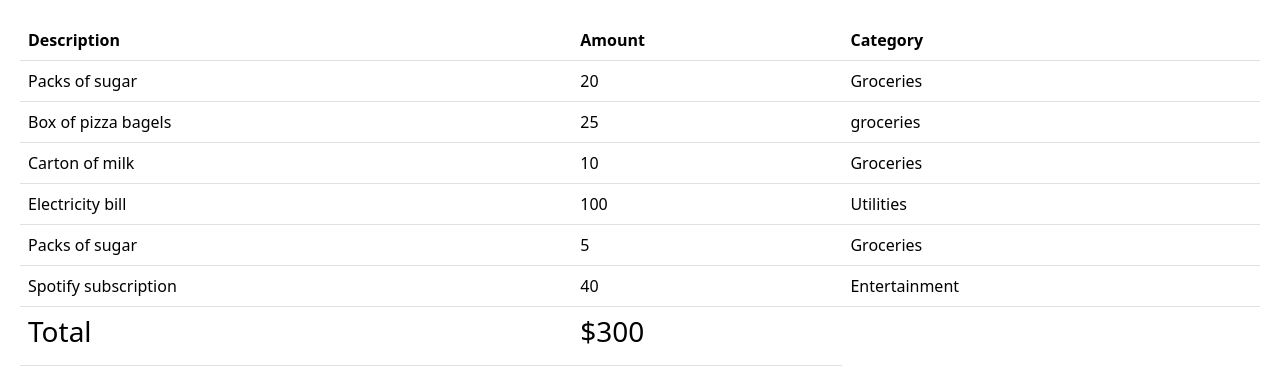
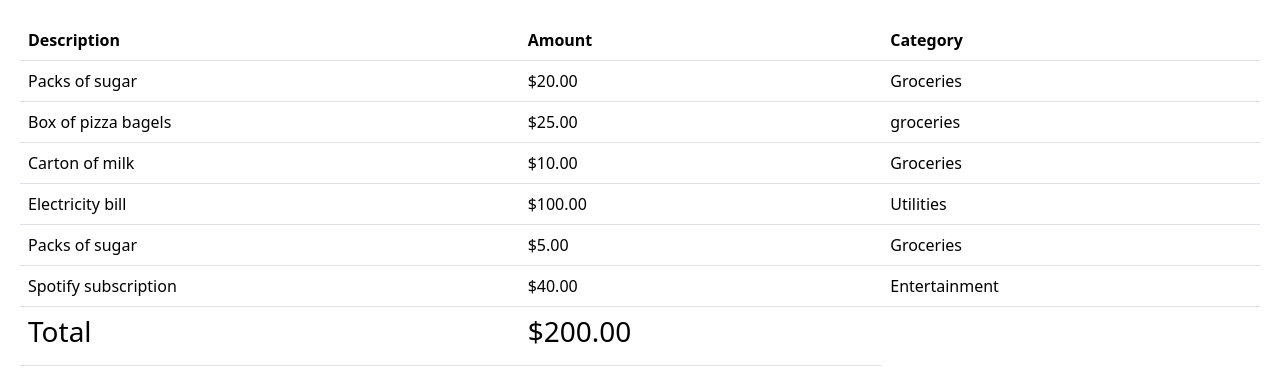
Before and after one commit to EleahBurman/expense-tracker, a React (Vite) app: page / in a window 1280 px wide. Shown: the top 382 px of the page. Built offline with nearby package versions, Linux system fonts and the light colour scheme.

Commit message:
Calculate expenses total

```diff
--- a/src/components/ExpenseList.jsx
+++ b/src/components/ExpenseList.jsx
@@ -15,14 +15,14 @@ const ExpenseList = ({items}) => {
       {items.map((item)=>
         <tr  key={item.id}>
           <td>{item.description}</td>
-          <td>{item.amount}</td>
+          <td>${item.amount.toFixed(2)}</td>
           <td>{item.category}</td>
         </tr>
       )}
 
       <tr>
         <td><h3>Total</h3></td>
-        <td><h3>$300</h3></td>
+        <td><h3>${items.reduce((total, item) => total+item.amount,0).toFixed(2)}</h3></td>
       </tr>
 
 
```
